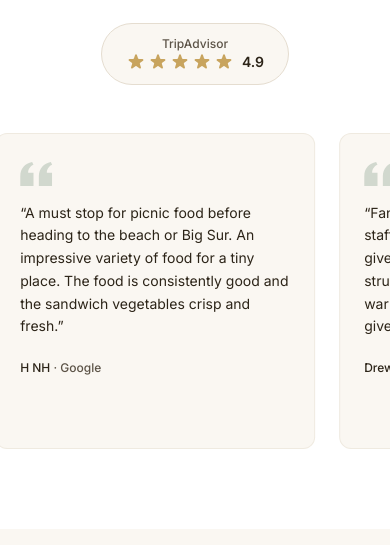
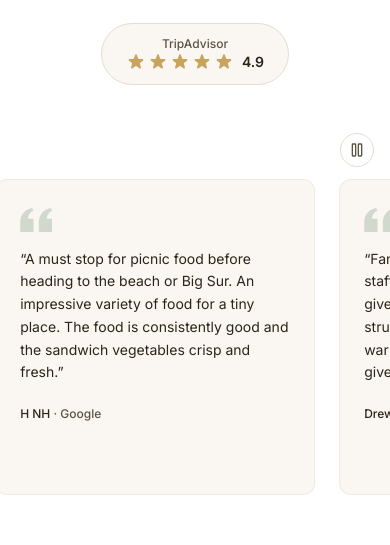
Before and after one commit to geesanchez/deli-website, a Next.js app: page / in a window 390 px wide. Shown: the part 10504-11049 px from the top of the page. Built offline with nearby package versions, Linux system fonts and the light colour scheme; a web font is replaced by a local one.

Commit message:
Fix remaining 4 accessibility items from audit
- Hero section: add aria-labelledby (8/8 sections now labeled)
- Honeypot input: add aria-hidden on input element
- Review carousel: add pause/play button (WCAG 2.2.2)
- Nav CTA: bump to py-3 for 44px touch target

```diff
--- a/components/Hero.tsx
+++ b/components/Hero.tsx
@@ -5,7 +5,7 @@ import { businessInfo } from "@/lib/data";
 
 export default function Hero() {
   return (
-    <section className="relative pt-16 min-h-[85vh] flex items-center bg-deli-green-dark">
+    <section aria-labelledby="hero-heading" className="relative pt-16 min-h-[85vh] flex items-center bg-deli-green-dark">
 
       <div className="relative z-10 mx-auto max-w-7xl px-4 sm:px-6 lg:px-8 py-20 text-center">
         <motion.div
@@ -16,7 +16,7 @@ export default function Hero() {
           <p className="mb-4 text-deli-gold-light font-medium tracking-widest uppercase text-sm">
             Est. {businessInfo.established} &middot; Carmel-by-the-Sea
           </p>
-          <h1 className="font-heading text-5xl sm:text-6xl lg:text-7xl font-bold text-white mb-6 leading-tight">
+          <h1 id="hero-heading" className="font-heading text-5xl sm:text-6xl lg:text-7xl font-bold text-white mb-6 leading-tight">
             5th Ave. Deli
             <span className="block text-3xl sm:text-4xl lg:text-5xl font-normal mt-2 text-cream-dark">
               {" "}& Catering Co.
--- a/components/Location.tsx
+++ b/components/Location.tsx
@@ -324,6 +324,7 @@ function ContactForm() {
               type="text"
               tabIndex={-1}
               autoComplete="off"
+              aria-hidden="true"
               value={formData.website}
               onChange={handleChange}
             />
--- a/components/Navbar.tsx
+++ b/components/Navbar.tsx
@@ -57,7 +57,7 @@ export default function Navbar() {
             ))}
             <a
               href={`tel:${businessInfo.phone.replace(/[^0-9]/g, "")}`}
-              className="rounded-full bg-deli-green px-5 py-2.5 text-sm font-medium text-white hover:bg-deli-green-light transition-colors"
+              className="rounded-full bg-deli-green px-5 py-3 text-sm font-medium text-white hover:bg-deli-green-light transition-colors"
             >
               Call to Order
             </a>
--- a/components/Reviews.tsx
+++ b/components/Reviews.tsx
@@ -1,5 +1,7 @@
 "use client";
 
+import { useState } from "react";
+import { Pause, Play } from "lucide-react";
 import { reviews, businessInfo } from "@/lib/data";
 
 function StarRating({ rating }: { rating: number }) {
@@ -41,6 +43,8 @@ function ReviewCard({ review }: { review: (typeof reviews)[number] }) {
 }
 
 export default function Reviews() {
+  const [paused, setPaused] = useState(false);
+
   return (
     <section aria-labelledby="reviews-heading" className="py-20 bg-white overflow-hidden">
       <div className="mx-auto max-w-7xl px-4 sm:px-6 lg:px-8">
@@ -113,8 +117,17 @@ export default function Reviews() {
       </div>
 
       {/* Marquee scroll */}
-      <div role="region" aria-roledescription="carousel" aria-label="Customer reviews" className="group hover:[animation-play-state:paused]">
-        <div className="flex gap-6 animate-marquee hover:[animation-play-state:paused]">
+      <div role="region" aria-roledescription="carousel" aria-label="Customer reviews" className="relative">
+        <div className="flex justify-end max-w-7xl mx-auto px-4 sm:px-6 lg:px-8 mb-3">
+          <button
+            onClick={() => setPaused(!paused)}
+            aria-label={paused ? "Play review carousel" : "Pause review carousel"}
+            className="p-2 rounded-full border border-deli-border hover:border-deli-green/30 text-deli-text-light hover:text-deli-green transition-colors"
+          >
+            {paused ? <Play className="h-4 w-4" /> : <Pause className="h-4 w-4" />}
+          </button>
+        </div>
+        <div className={`flex gap-6 animate-marquee ${paused ? "[animation-play-state:paused]" : "hover:[animation-play-state:paused]"}`}>
           {reviews.map((review, i) => (
             <ReviewCard key={`a-${i}`} review={review} />
           ))}
```
